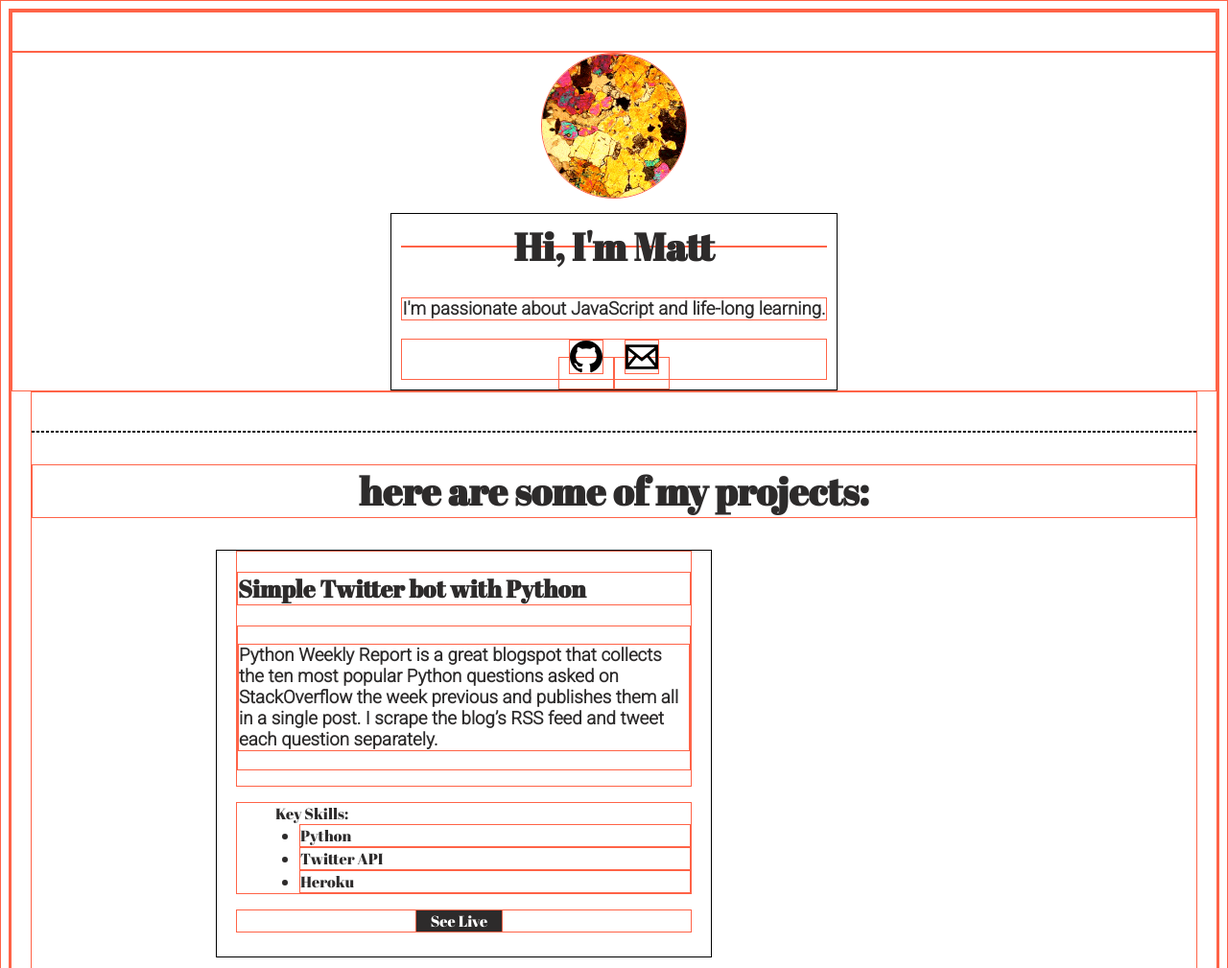
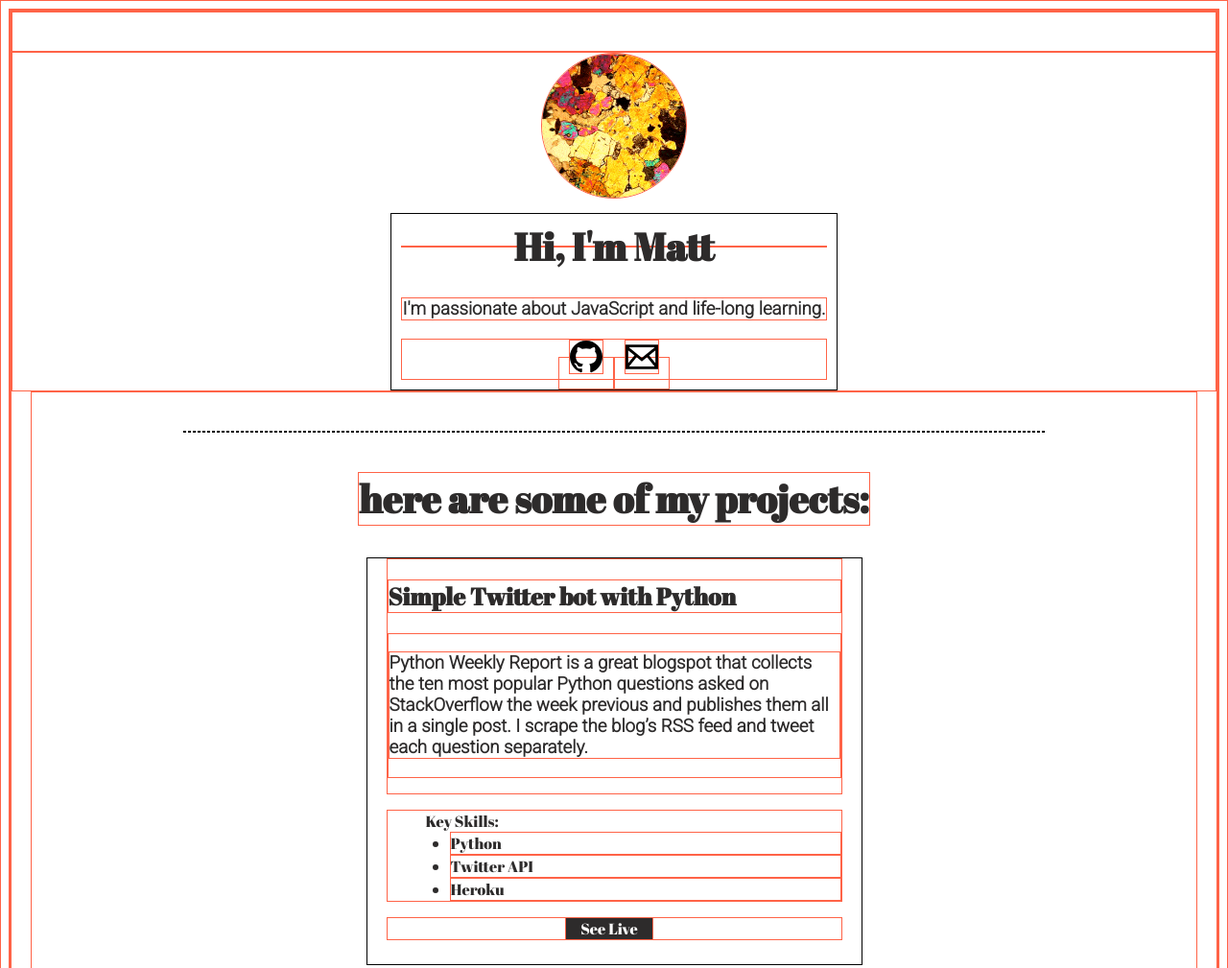
Before and after one commit to mattcanavan/mattcanavan.github.io, a Gatsby site: page / in a window 1280 px wide. Shown: the top 1009 px of the page at 96% size. Built offline with nearby package versions, Linux system fonts and the light colour scheme; Gatsby itself is replaced by a stand-in of ours.

Commit message:
Centered project cards within project container.

```diff
--- a/src/styles/components/_projects.scss
+++ b/src/styles/components/_projects.scss
@@ -1,15 +1,20 @@
+hr {
+    margin-top: 40px;
+    border: 1px black dashed;
+    width: 70vw;
+}
+
 .projects {
     margin: 0 20px 20px 20px;
+    display: flex;
+    flex-direction: column;
+    align-items: center;
 }
 
 h1 {
     text-align: center;
 }
 
-hr {
-    margin-top: 40px;
-    border: 1px black dashed;
-}
 
     .projects__container{
         border: 1px black solid;
```
